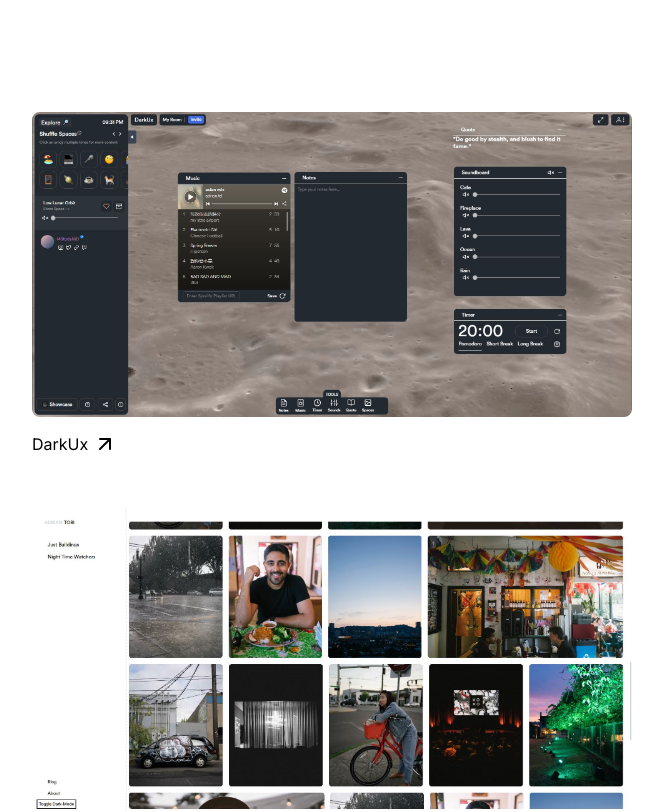
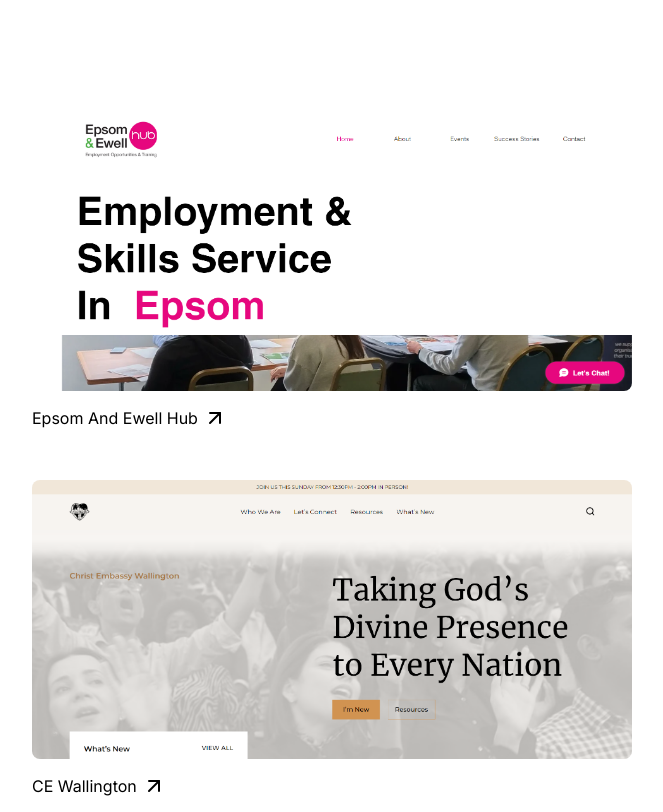
Before and after one commit to Adriantobi/dev_portfolio_v2, a Next.js app: page / in a window 1280 px wide. Shown: the part 1885-2697 px from the top of the page, without its empty margins (308-971 px from the left). Built offline with nearby package versions, Linux system fonts and the light colour scheme; a web font is replaced by a local one.

Commit message:
New Projects

```diff
--- a/app/page.js
+++ b/app/page.js
@@ -72,6 +72,8 @@ function Projects() {
     <div className={projects.Projects} id='projects'>
       <SectionTitle desc='I’m an aspiring software engineer specializing in building and designing astonishing digital experiences for users. Currently, I’m focused on building some projects of my own.' title='Projects' />
       <div className={projects.Collection}>
+        <ProjectCard link='https://epsomandewellhub.com' image='/epsomAndEwellHub.png' name='Epsom And Ewell Hub' desc='Careers Service built with Wix' />
+        <ProjectCard link='https://ce-wallington.vercel.app' image='/christEmbassyWallington.png' name='CE Wallington' desc='Website for church built with Nextjs' />
         <ProjectCard link='https://lofiat.github.io/' image='/darkUx.jpg' name='DarkUx' desc='Clone of a study space website' />
         <ProjectCard link='https://adriantobi.github.io' image='/photographyPortfolio.jpg' name='Photography Portfolio' desc='Porfolio built to display film images' />
         <ProjectCard link='https://adriantdv2.netlify.com' image='/adriansPortfoliov2.jpg' name='adriantd.com (v2)' desc='An old portfolio site built with HTML' />
```
Also changed, not shown: public/christEmbassyWallington.png (added), public/epsomAndEwellHub.png (added).
